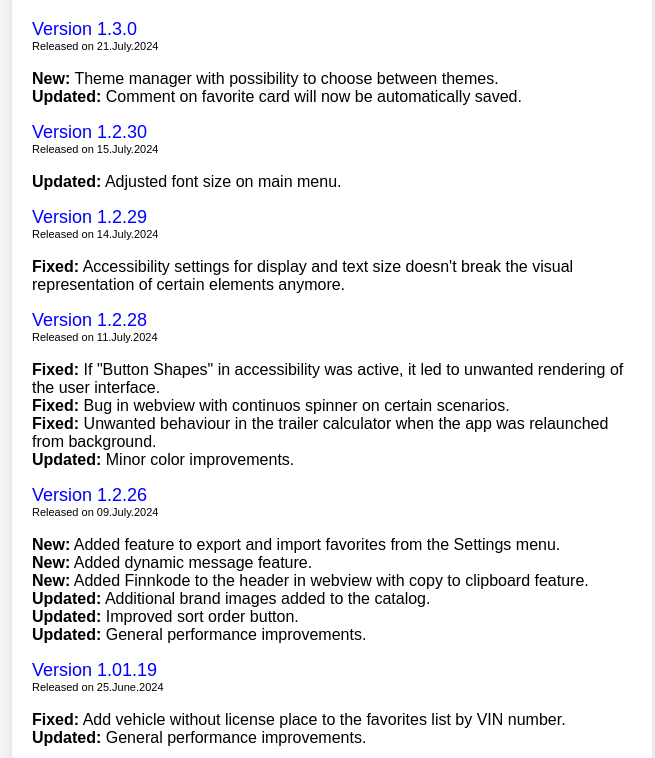
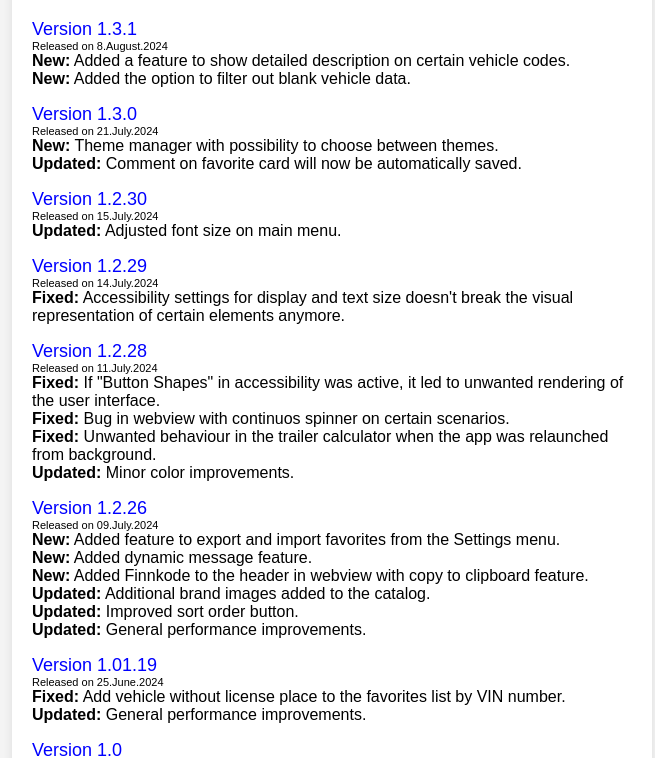
Before and after one commit to bjallefix/vinsight-privacy-policy, a plain HTML site: page changelog.html in a window 1280 px wide. Shown: the part 81-839 px from the top of the page, without its empty margins (308-963 px from the left). Drawn offline with Linux system fonts and the light colour scheme.

Commit message:
1.3.1 (34)

```diff
--- a/changelog.html
+++ b/changelog.html
@@ -13,6 +13,7 @@
             justify-content: center;
             align-items: center;
             background-color: #f4f4f4;
+
         }
         .container {
             background: white;
@@ -49,26 +50,32 @@
         <h1 style="text-align:center">Vinsight Changelog</h1>
 
         <p>
+            <div class="version">Version 1.3.1</div>
+            <div class="timestamp">Released on 8.August.2024<br/></div>
+            <div><span style="font-weight:bold">New:</span> Added a feature to show detailed description on certain vehicle codes.</div>
+            <div><span style="font-weight:bold">New:</span> Added the option to filter out blank vehicle data.</div>
+        </p>
+        <p>
             <div class="version">Version 1.3.0</div>
-            <div class="timestamp">Released on 21.July.2024</div>
-            <div><br/><span style="font-weight:bold">New:</span> Theme manager with possibility to choose between themes.</div>
+            <div class="timestamp">Released on 21.July.2024<br/></div>
+            <div><span style="font-weight:bold">New:</span> Theme manager with possibility to choose between themes.</div>
             <div><span style="font-weight:bold">Updated:</span> Comment on favorite card will now be automatically saved.</div>
         </p>
         <p>
             <div class="version">Version 1.2.30</div>
-            <div class="timestamp">Released on 15.July.2024</div>
-            <div><br/><span style="font-weight:bold">Updated:</span> Adjusted font size on main menu.</div>
+            <div class="timestamp">Released on 15.July.2024<br/></div>
+            <div><span style="font-weight:bold">Updated:</span> Adjusted font size on main menu.</div>
         </p>
         <p>
             <div class="version">Version 1.2.29</div>
-            <div class="timestamp">Released on 14.July.2024</div>
-            <div><br/><span style="font-weight:bold">Fixed:</span> Accessibility settings for display and text size doesn't break the visual representation of certain elements anymore.</div>
+            <div class="timestamp">Released on 14.July.2024<br/></div>
+            <div><span style="font-weight:bold">Fixed:</span> Accessibility settings for display and text size doesn't break the visual representation of certain elements anymore.</div>
         </p>
 
         <p>
             <div class="version">Version 1.2.28</div>
-            <div class="timestamp">Released on 11.July.2024</div>
-            <div><br/><span style="font-weight:bold">Fixed:</span> If "Button Shapes" in accessibility was active, it led to unwanted rendering of the user interface.</div>
+            <div class="timestamp">Released on 11.July.2024<br/></div>
+            <div><span style="font-weight:bold">Fixed:</span> If "Button Shapes" in accessibility was active, it led to unwanted rendering of the user interface.</div>
             <div><span style="font-weight:bold">Fixed:</span> Bug in webview with continuos spinner on certain scenarios.</div>
             <div><span style="font-weight:bold">Fixed:</span> Unwanted behaviour in the trailer calculator when the app was relaunched from background.</div>
             <div><span style="font-weight:bold">Updated:</span> Minor color improvements.</div>
@@ -76,8 +83,8 @@
 
         <p>
             <div class="version">Version 1.2.26</div>
-            <div class="timestamp">Released on 09.July.2024</div>
-            <div><br/><span style="font-weight:bold">New:</span> Added feature to export and import favorites from the Settings menu.</div>
+            <div class="timestamp">Released on 09.July.2024<br/></div>
+            <div><span style="font-weight:bold">New:</span> Added feature to export and import favorites from the Settings menu.</div>
             <div><span style="font-weight:bold">New:</span> Added dynamic message feature.</div>
             <div><span style="font-weight:bold">New:</span> Added Finnkode to the header in webview with copy to clipboard feature.</div>
             <div><span style="font-weight:bold">Updated:</span> Additional brand images added to the catalog.</div>
@@ -87,14 +94,14 @@
 
         <p>
             <div class="version">Version 1.01.19</div>
-            <div class="timestamp">Released on 25.June.2024</div>
-            <div><br/><span style="font-weight:bold">Fixed:</span> Add vehicle without license place to the favorites list by VIN number.</div>
+            <div class="timestamp">Released on 25.June.2024<br/></div>
+            <div><span style="font-weight:bold">Fixed:</span> Add vehicle without license place to the favorites list by VIN number.</div>
             <div><span style="font-weight:bold">Updated:</span> General performance improvements.</div>
         </p>
         <p>
             <div class="version">Version 1.0</div>
-            <div class="timestamp">Released on 24.June.2024</div>
-            <div><br/>Initial version</div>
+            <div class="timestamp">Released on 24.June.2024<br/></div>
+            <div>Initial version</div>
         </p>
         <p style="text-align:center"><br/><br/>Thank you for using Vinsight!</p>
     </div>
```
